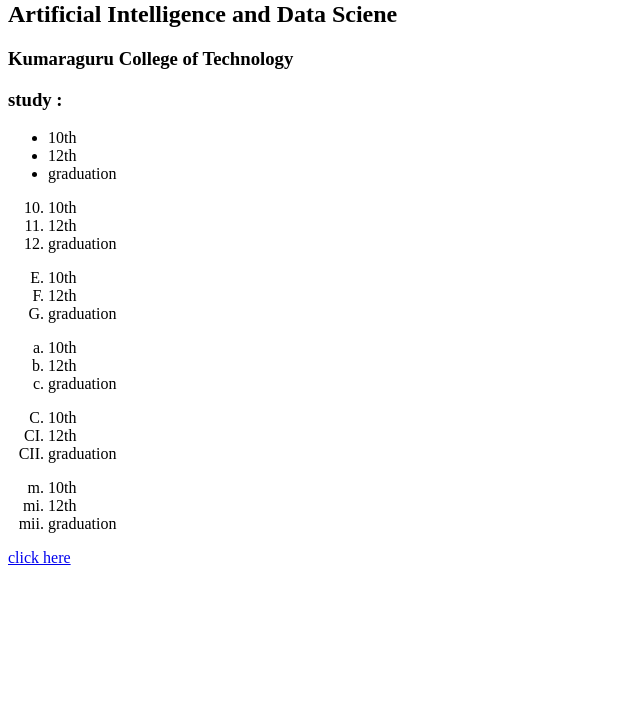
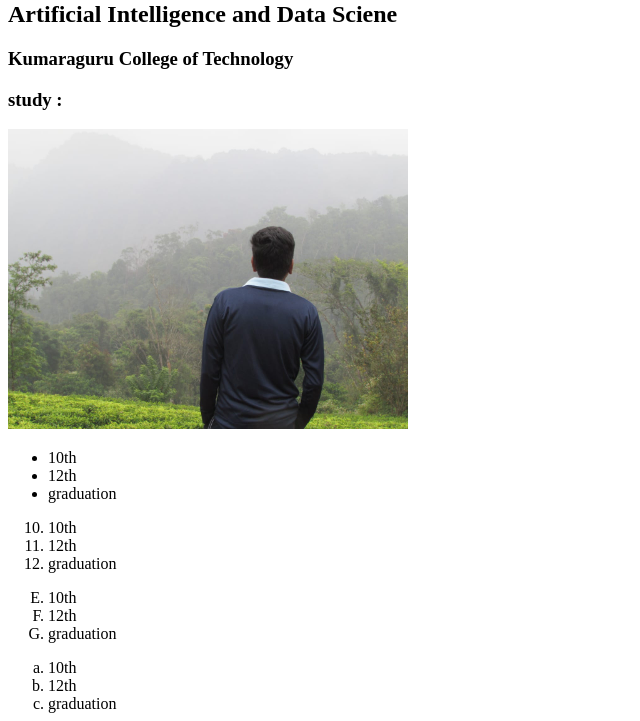
Before and after one commit to JanaPalani/web_project1, a plain HTML site: page index.html in a window 1280 px wide. Shown: the part 79-800 px from the top of the page, without its empty margins (0-640 px from the left). Drawn offline with Linux system fonts and the light colour scheme.

Commit message:
added image

```diff
--- a/index.html
+++ b/index.html
@@ -10,13 +10,12 @@
 </head>
 <body>
     <div id="dev">
-        <div>
         <h1>Janrthanana P</h1>
-        </div>
-        <div>
+
         <h2> Artificial Intelligence and Data Sciene</h2>
         <h3> Kumaraguru College of Technology</h3>
         <h3> study :</h3>
+        <img src="jana.jpeg" height = '300' width = '400'>
         <ul>
 
             <li> 10th </li>
@@ -53,8 +52,7 @@
             <li> graduation </li>
 
         </ol>
-        <a href = "https://www.youtube.com/">click here</a>
-        </div>
+        <a href = "https://github.com/JanaPalani">github</a>
     </div>
 
 </body>
```
Also changed, not shown: jana.jpeg (added).
